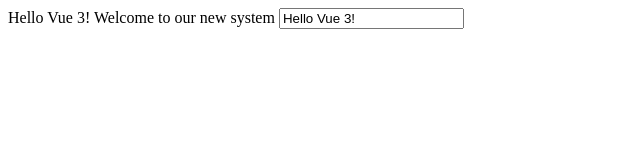
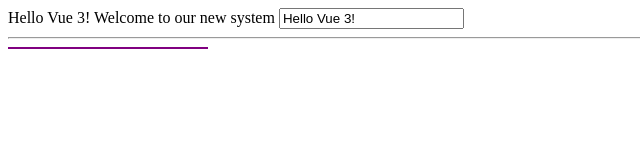
Before and after one commit to Pheak02/VUE, a plain HTML site: page index.html in a window 1280 px wide. Shown: the whole page, without its empty margins (0-640 px from the left). Drawn offline with nearby package versions, Linux system fonts and the light colour scheme.

Commit message:
set if statement with v-if

```diff
--- a/index.html
+++ b/index.html
@@ -5,12 +5,21 @@
     <meta http-equiv="X-UA-Compatible" content="IE=edge" />
     <meta name="viewport" content="width=device-width, initial-scale=1.0" />
     <title>Vue 3 Basics</title>
+    <style>
+      .box {
+        background-color: purple;
+        height: 2px;
+        width: 200px;
+      }
+    </style>
   </head>
   <body>
     <div id="app">
       <!-- CALL VARIABLE WITH {{}} WHICH MEANS WILL PASSED AS JS BY VUE -->
       {{greeting}} {{welcome}}
       <input v-model="greeting" />
+      <hr />
+      <div v-if="isVisible" class="box"></div>
     </div>
     <script src="https://unpkg.com/vue@3/dist/vue.global.js"></script>
     <script>
@@ -20,6 +29,7 @@
             //in data, there's return obj, that can put varible in.
             greeting: "Hello Vue 3!",
             welcome: "Welcome to our new system",
+            isVisible: true,
           };
         },
       });
```
